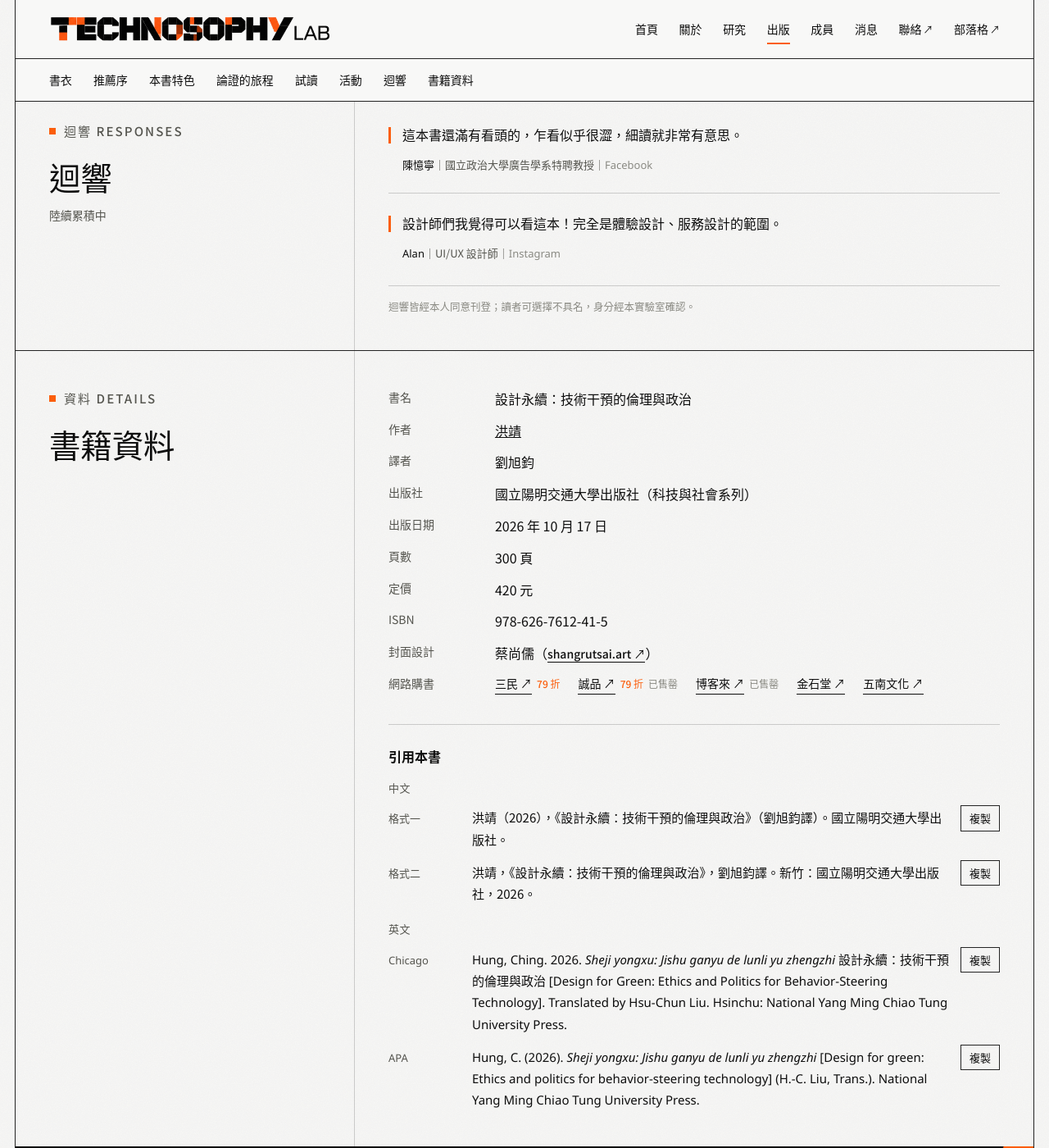
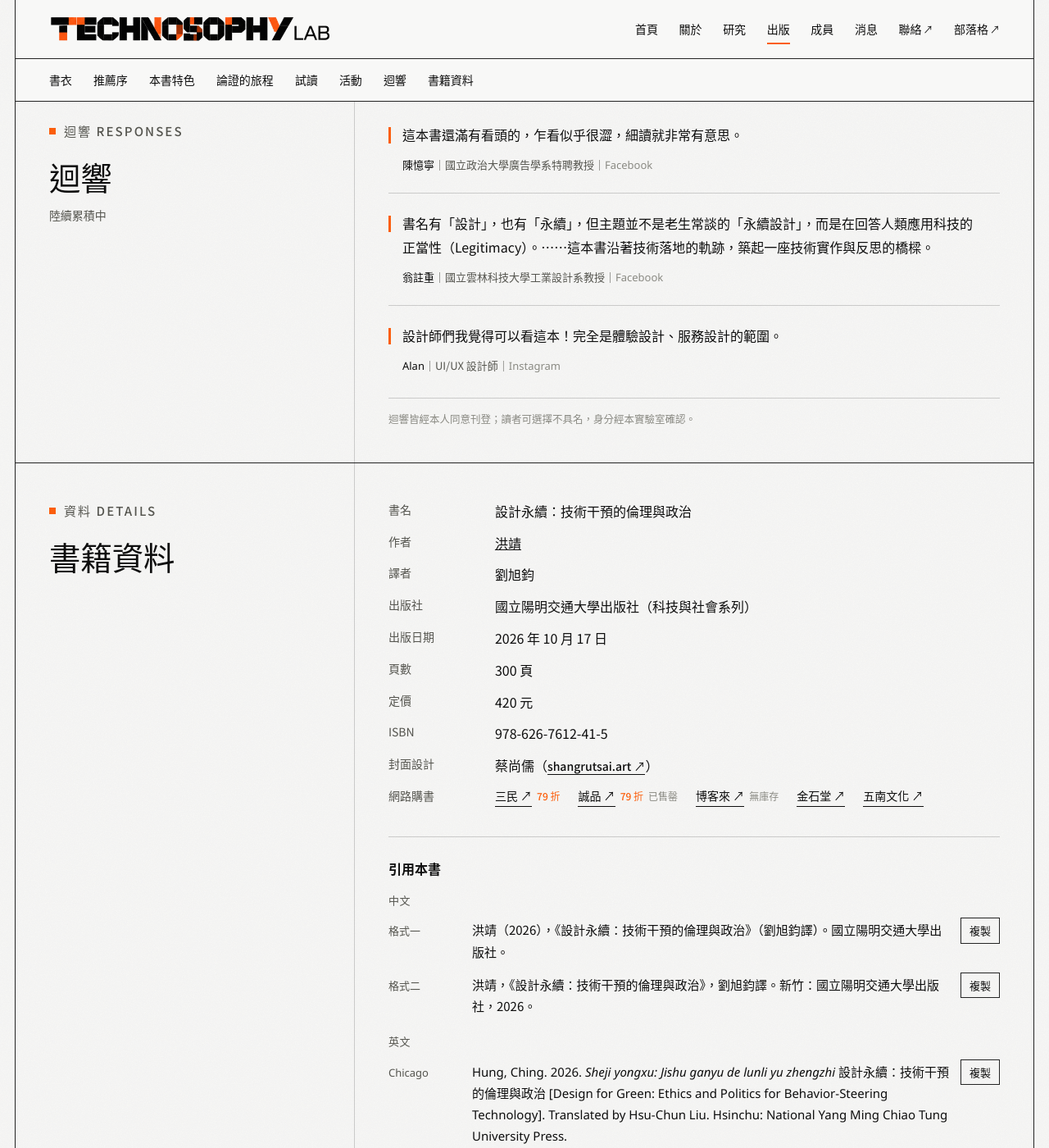
Before and after one commit to hungching1982/technosophy-lab, a Jekyll site: the page built from design-for-green/index.html, in a window 1280 px wide and 1400 px high, scrolled down 8573 px. Shown: the whole window at 82% size. Built offline with Jekyll 4.4.1, drawn with Linux system fonts in a browser that asks for light colours; part of the change alters nothing that is shown.

Commit message:
迴響區加入翁註重；博客來庫存改為「無庫存」
Co-Authored-By: Claude Opus 5.5 <noreply@anthropic.com>
Claude-Session: https://claude.ai/code/session_01Sc6BJmwojMoBBfzfk5WCKx

```diff
--- a/_data/dfg.yml
+++ b/_data/dfg.yml
@@ -148,11 +148,10 @@ responses:
   name: 陳憶寧
   title: 國立政治大學廣告學系特聘教授
   via: Facebook
-# （待翁老師確認後取消註解）
-# - text: 書名有「設計」，也有「永續」，但主題並不是老生常談的「永續設計」，而是在回答人類應用科技的正當性（Legitimacy）。……這本書沿著技術落地的軌跡，築起一座技術實作與反思的橋樑。
-#   name: 翁註重
-#   title: 國立雲林科技大學工業設計系教授
-#   via: Facebook
+- text: 書名有「設計」，也有「永續」，但主題並不是老生常談的「永續設計」，而是在回答人類應用科技的正當性（Legitimacy）。……這本書沿著技術落地的軌跡，築起一座技術實作與反思的橋樑。
+  name: 翁註重
+  title: 國立雲林科技大學工業設計系教授
+  via: Facebook
 - text: 設計師們我覺得可以看這本！完全是體驗設計、服務設計的範圍。
   name: Alan
   name_lang: en
--- a/_data/stock.yml
+++ b/_data/stock.yml
@@ -4,4 +4,4 @@
 # 不需要標示時，刪掉那一行（或整行前面加 #）。
 design-for-green-zh:
   誠品: 已售罄
-  博客來: 已售罄
+  博客來: 無庫存
```
